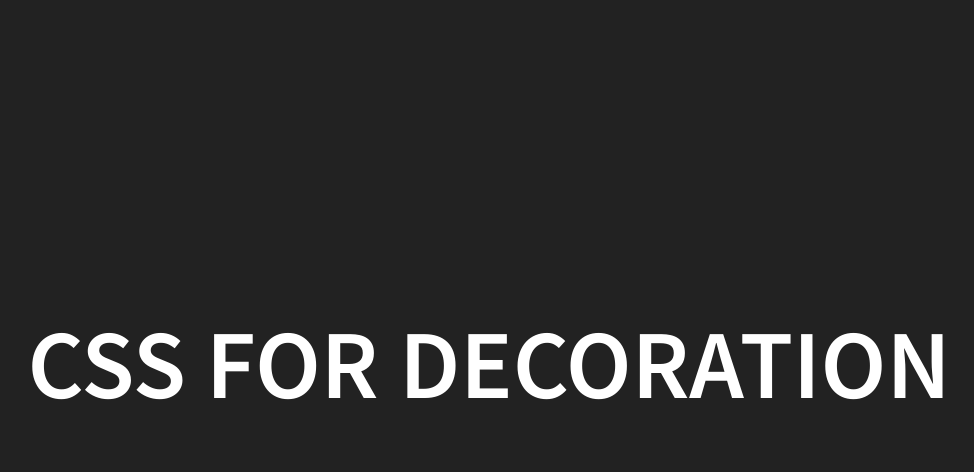
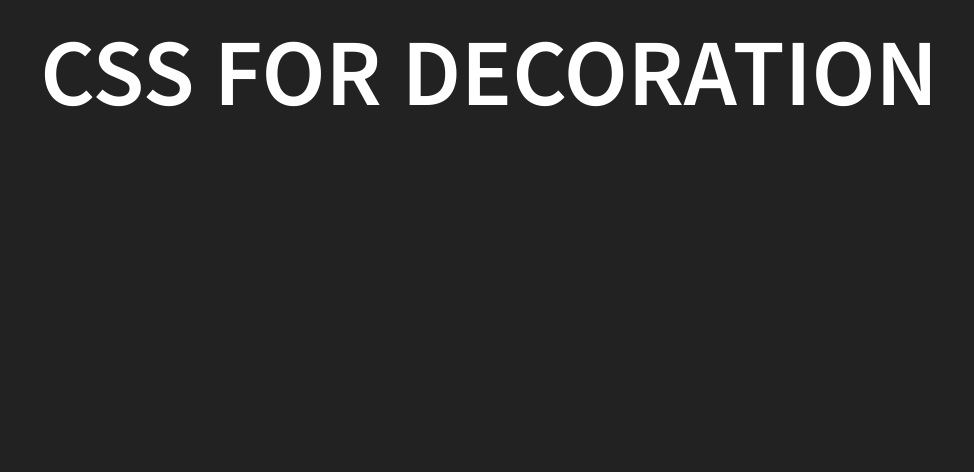
Before and after one commit to oslego/css-for-decoration, a website: page slides/index.html in a window 1280 px wide. Shown: the whole page, without its empty margins (151-1125 px from the left). Drawn offline with Linux system fonts and the light colour scheme.

Commit message:
fullbleed slides

```diff
--- a/slides/index.html
+++ b/slides/index.html
@@ -227,7 +227,10 @@
 				controls: false,
 				progress: true,
 				history: true,
-				center: true,
+				center: false,
+				width: '100%',
+				height: '100%',
+				margin: 0,
 
 				transition: 'fade', // none/fade/slide/convex/concave/zoom
 
```
